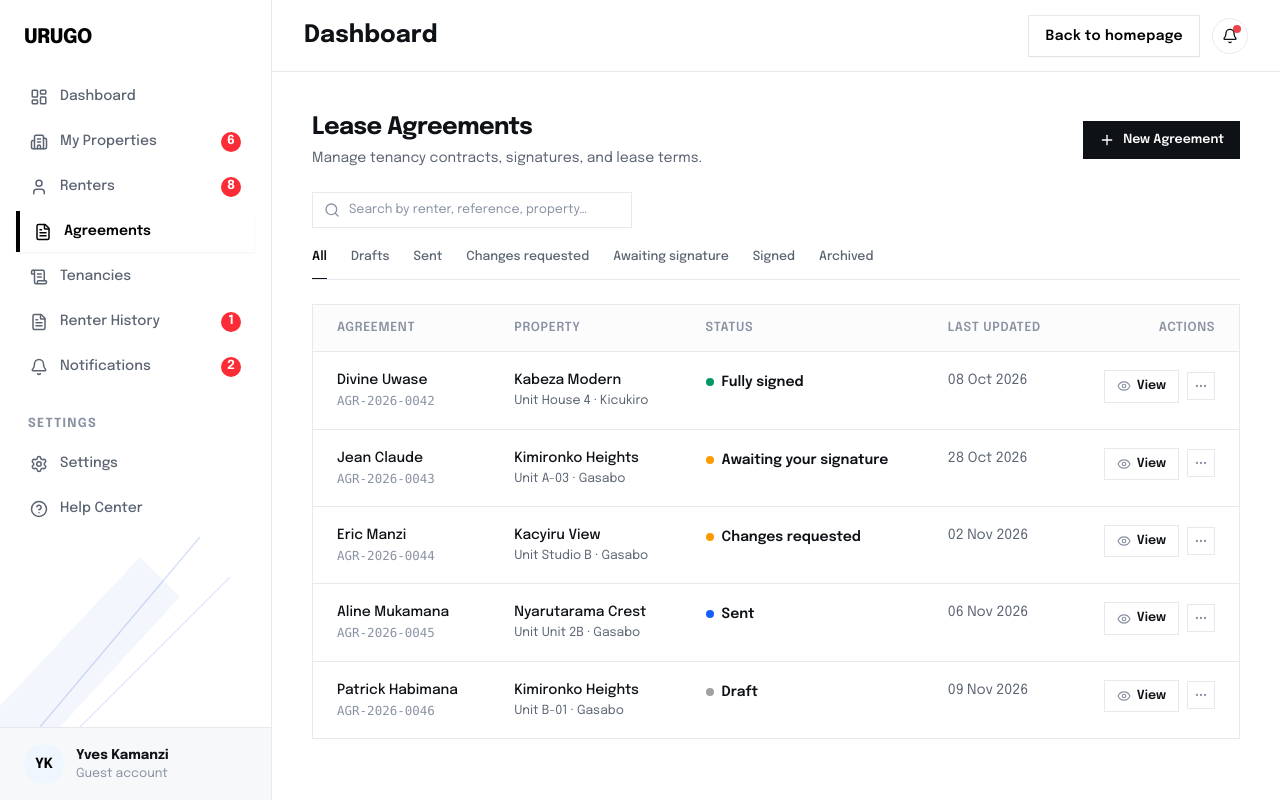
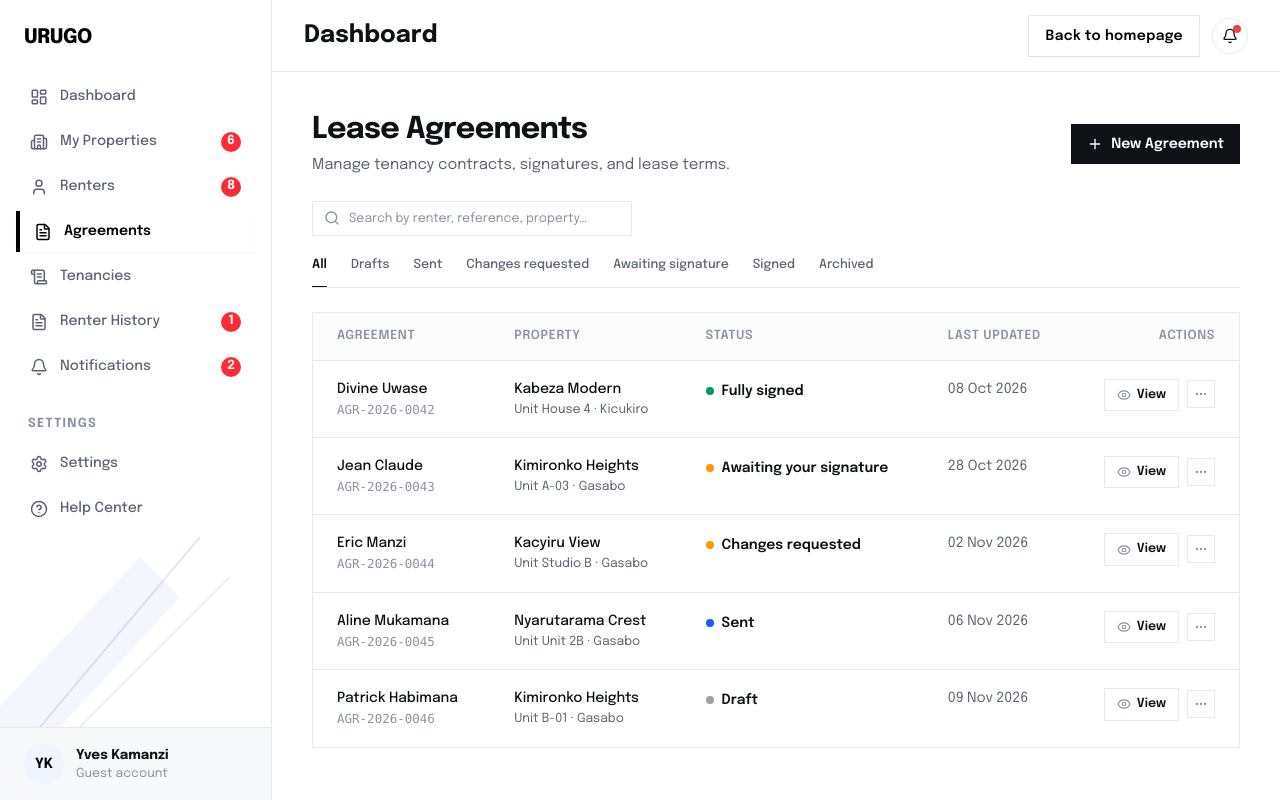
Before and after one commit to Urugo-software/Urugo-Frontend, a Next.js app: page /landlord/agreements in a window 1280 px wide. Built offline with nearby package versions, Linux system fonts and the light colour scheme.

Commit message:
style(agreements): improve header typography and sharp action button

```diff
--- a/components/dashboard/landlord/agreements/AgreementsPageHeader.tsx
+++ b/components/dashboard/landlord/agreements/AgreementsPageHeader.tsx
@@ -11,23 +11,21 @@ export function AgreementsPageHeader({
   return (
     <div className="flex flex-col gap-4 sm:flex-row sm:items-center sm:justify-between">
       <div>
-        <h1 className="text-xl sm:text-2xl font-bold tracking-tight text-ink font-heading">
+        <h1 className="font-heading text-2xl font-bold tracking-tight text-ink sm:text-3xl">
           Lease Agreements
         </h1>
-        <p className="mt-1 text-sm text-body">
+        <p className="mt-1.5 text-[15px] text-body">
           Manage tenancy contracts, signatures, and lease terms.
         </p>
       </div>
 
-      <div className="flex items-start xl:items-center gap-3">
       <Link
         href={newAgreementHref}
-          className="hidden md:inline-flex h-9.5 items-center justify-center gap-2 rounded-none bg-ink px-4 text-xs sm:text-sm font-semibold text-white hover:bg-black transition-colors focus-visible:outline-2 focus-visible:outline-offset-2 focus-visible:outline-ink cursor-pointer"
+        className="hidden h-10 shrink-0 cursor-pointer items-center justify-center gap-2 rounded-none bg-ink px-4 text-sm font-semibold text-white transition-colors hover:bg-black focus-visible:outline-2 focus-visible:outline-offset-2 focus-visible:outline-ink md:inline-flex"
       >
         <Plus className="size-4" />
         <span>New Agreement</span>
       </Link>
     </div>
-    </div>
   );
 }
```
Lines whose indentation alone changed are shown as unchanged.
